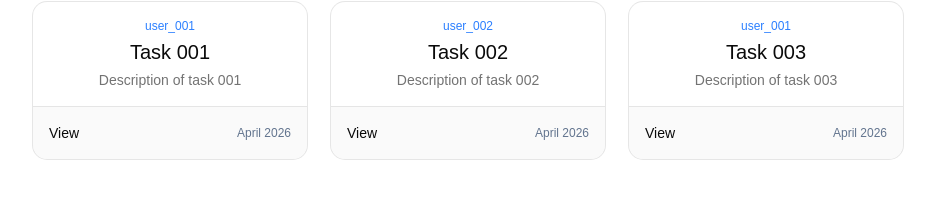
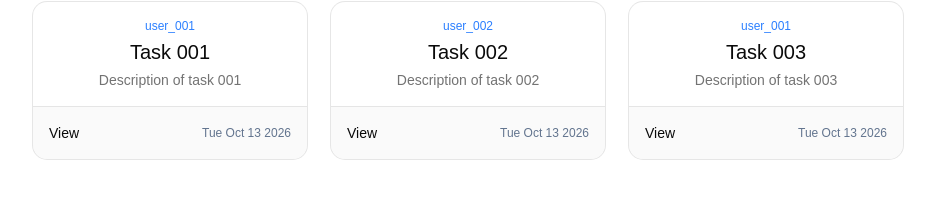
Before and after one commit to mikdevio/api_todo_client_react, a React (Vite) app in the folder api_todo_client/: page / in a window 1280 px wide. Shown: the part 126-324 px from the top of the page, without its empty margins (23-958 px from the left). Built offline with nearby package versions, Linux system fonts and the light colour scheme.

Commit message:
api_todo_client: Modified Task class and TaskBox, for a complete version of task type.

```diff
--- a/api_todo_client/src/App.tsx
+++ b/api_todo_client/src/App.tsx
@@ -11,16 +11,76 @@ const defultTasks: TaskList = {
       title: 'Task 001',
       description: 'Description of task 001',
       user: 'user_001',
+      categories: [],
+      completed: false,
+      createdAt: new Date("2026-10-13"),
+      project: {
+        name: "project_001",
+        description: "Project 001",
+        color: "red",
+        status: "active",
+        user: {
+          firstName: "user_001",
+          lastName: "admin",
+          address: "001 Street and St. 002 Street",
+          email: "user_01@mail.com",
+          isActive: true,
+          createdAt: new Date("2026-01-14"),
+          projects: []
+        },
+        tasks: [],
+        createdAt: new Date("2026-02-15")
+      }
     },
     {
       title: 'Task 002',
       description: 'Description of task 002',
       user: 'user_002',
+      categories: [],
+      completed: false,
+      createdAt: new Date("2026-10-13"),
+      project: {
+        name: "project_001",
+        description: "Project 001",
+        color: "red",
+        status: "active",
+        user: {
+          firstName: "user_002",
+          lastName: "admin",
+          address: "001 Street and St. 002 Street",
+          email: "user_01@mail.com",
+          isActive: true,
+          createdAt: new Date("2026-01-14"),
+          projects: []
+        },
+        tasks: [],
+        createdAt: new Date("2026-02-15")
+      }
     },
     {
       title: 'Task 003',
       description: 'Description of task 003',
       user: 'user_001',
+      categories: [],
+      completed: false,
+      createdAt: new Date("2026-10-13"),
+      project: {
+        name: "project_001",
+        description: "Project 001",
+        color: "red",
+        status: "active",
+        user: {
+          firstName: "user_003",
+          lastName: "admin",
+          address: "001 Street and St. 002 Street",
+          email: "user_01@mail.com",
+          isActive: true,
+          createdAt: new Date("2026-01-14"),
+          projects: []
+        },
+        tasks: [],
+        createdAt: new Date("2026-02-15")
+      }
     },
   ],
 }
--- a/api_todo_client/src/components/TaskBox.tsx
+++ b/api_todo_client/src/components/TaskBox.tsx
@@ -21,7 +21,7 @@ const TaskBox: React.FC<TaskBoxProps> = ({ task }) => {
                 </CardHeader>
                 <CardFooter className="flex justify-between items-center">
                     <button className="text-sm hover:underline">View</button>
-                    <span className="text-xs text-slate-500">April 2026</span>
+                    <span className="text-xs text-slate-500">{task.createdAt.toDateString()}</span>
                 </CardFooter>
             </Card>
         </>
```
